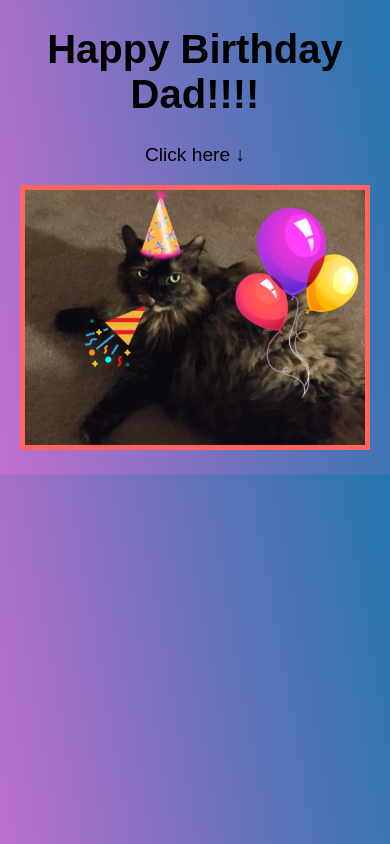
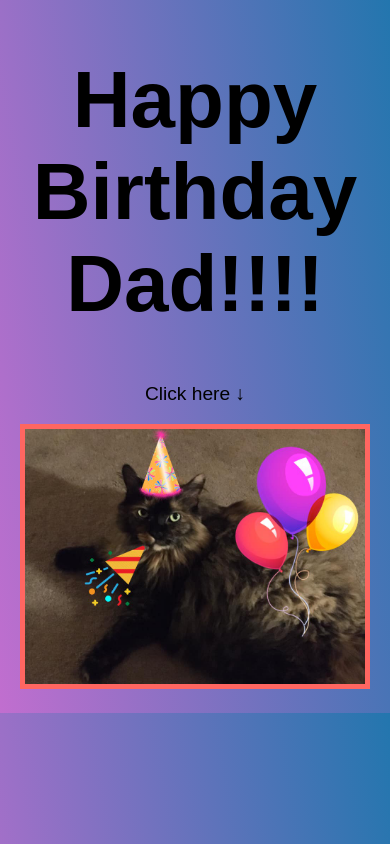
Before and after one commit to Anna-M-Thomas/dadbirthday, a plain HTML site: page index.html in a window 390 px wide. Drawn offline with Linux system fonts and the light colour scheme.

Commit message:
Update style.css

```diff
--- a/style.css
+++ b/style.css
@@ -43,5 +43,8 @@ p {
 }
 
 @media all and (max-width:500px) {
+  h1 {
+  font-size: 500%;
+}
 
 }
```
